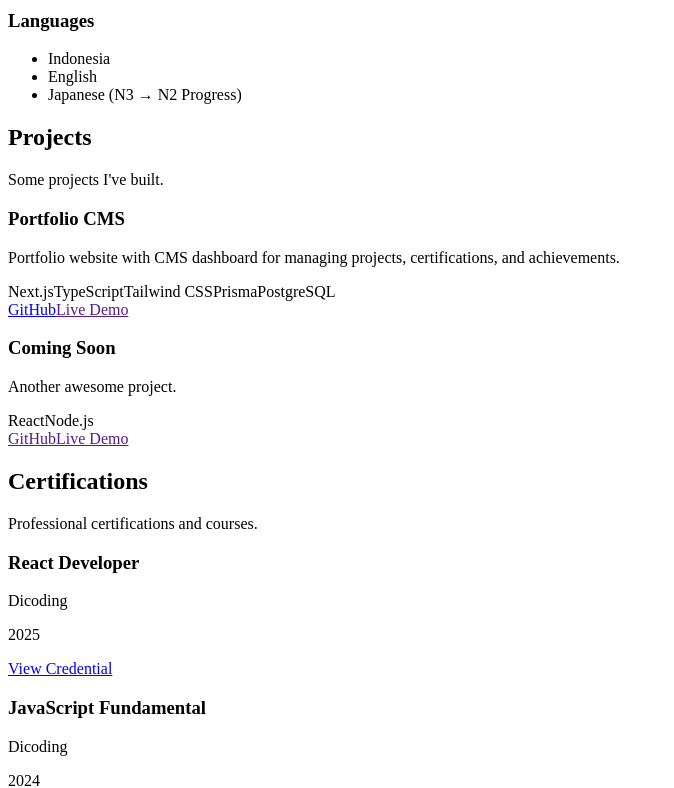
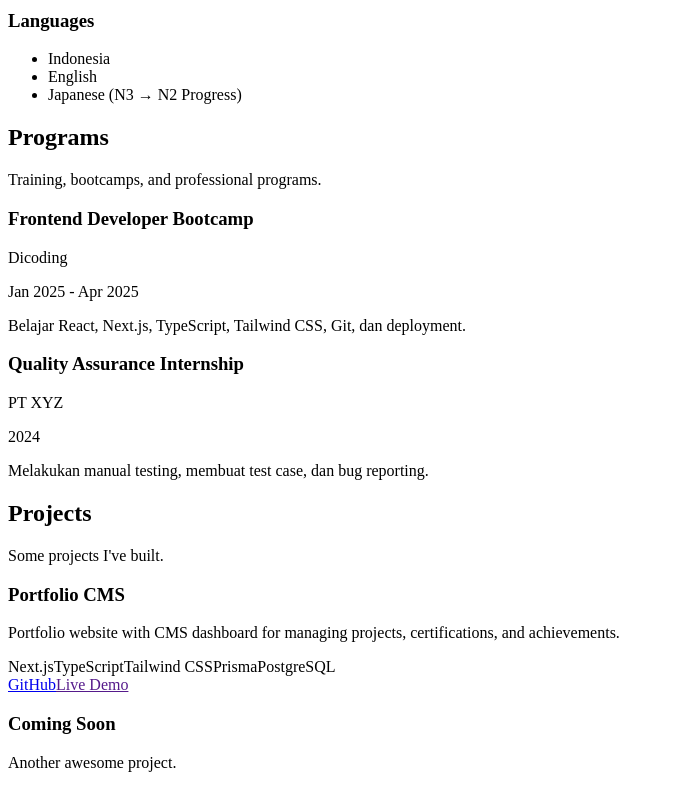
Before and after one commit to yazidar27/web-porto-crud, a Next.js app: page / in a window 1280 px wide. Shown: the part 1300-2088 px from the top of the page, without its empty margins (0-674 px from the left). Built offline with nearby package versions, Linux system fonts and the light colour scheme.

Commit message:
feat: create programs section layout

```diff
--- a/app/page.tsx
+++ b/app/page.tsx
@@ -4,6 +4,7 @@ import Skills from "@/components/sections/Skills";
 import Projects from "@/components/sections/Projects";
 import Certifications from "@/components/sections/Certifications";
 import Achievements from "@/components/sections/Achievements";
+import Programs from "@/components/sections/Programs";
 
 export default function HomePage() {
   return (
@@ -11,6 +12,7 @@ export default function HomePage() {
       <Hero />
       <About />
       <Skills />
+      <Programs />
       <Projects />
       <Certifications />
       <Achievements />
--- /dev/null
+++ b/components/cards/ProgramCard.tsx
@@ -0,0 +1,25 @@
+interface ProgramCardProps {
+  title: string;
+  organizer: string;
+  period: string;
+  description: string;
+}
+
+export default function ProgramCard({
+  title,
+  organizer,
+  period,
+  description,
+}: ProgramCardProps) {
+  return (
+    <div className="rounded-xl border p-6">
+      <h3 className="text-xl font-semibold">{title}</h3>
+
+      <p className="mt-2 text-sm text-muted-foreground">{organizer}</p>
+
+      <p className="text-sm text-muted-foreground">{period}</p>
+
+      <p className="mt-4">{description}</p>
+    </div>
+  );
+}
--- /dev/null
+++ b/components/sections/Programs.tsx
@@ -0,0 +1,25 @@
+import Container from "../layout/Container";
+import Section from "../layout/Section";
+import SectionTitle from "../shared/SectionTitle";
+import ProgramCard from "../cards/ProgramCard";
+
+import { programs } from "@/data/programs";
+
+export default function Programs() {
+  return (
+    <Section id="programs">
+      <Container>
+        <SectionTitle
+          title="Programs"
+          subtitle="Training, bootcamps, and professional programs."
+        />
+
+        <div className="grid gap-6 md:grid-cols-2">
+          {programs.map((program) => (
+            <ProgramCard key={program.id} {...program} />
+          ))}
+        </div>
+      </Container>
+    </Section>
+  );
+}
--- /dev/null
+++ b/data/programs.ts
@@ -0,0 +1,18 @@
+export const programs = [
+  {
+    id: 1,
+    title: "Frontend Developer Bootcamp",
+    organizer: "Dicoding",
+    period: "Jan 2025 - Apr 2025",
+    description:
+      "Belajar React, Next.js, TypeScript, Tailwind CSS, Git, dan deployment.",
+  },
+  {
+    id: 2,
+    title: "Quality Assurance Internship",
+    organizer: "PT XYZ",
+    period: "2024",
+    description:
+      "Melakukan manual testing, membuat test case, dan bug reporting.",
+  },
+];
```
